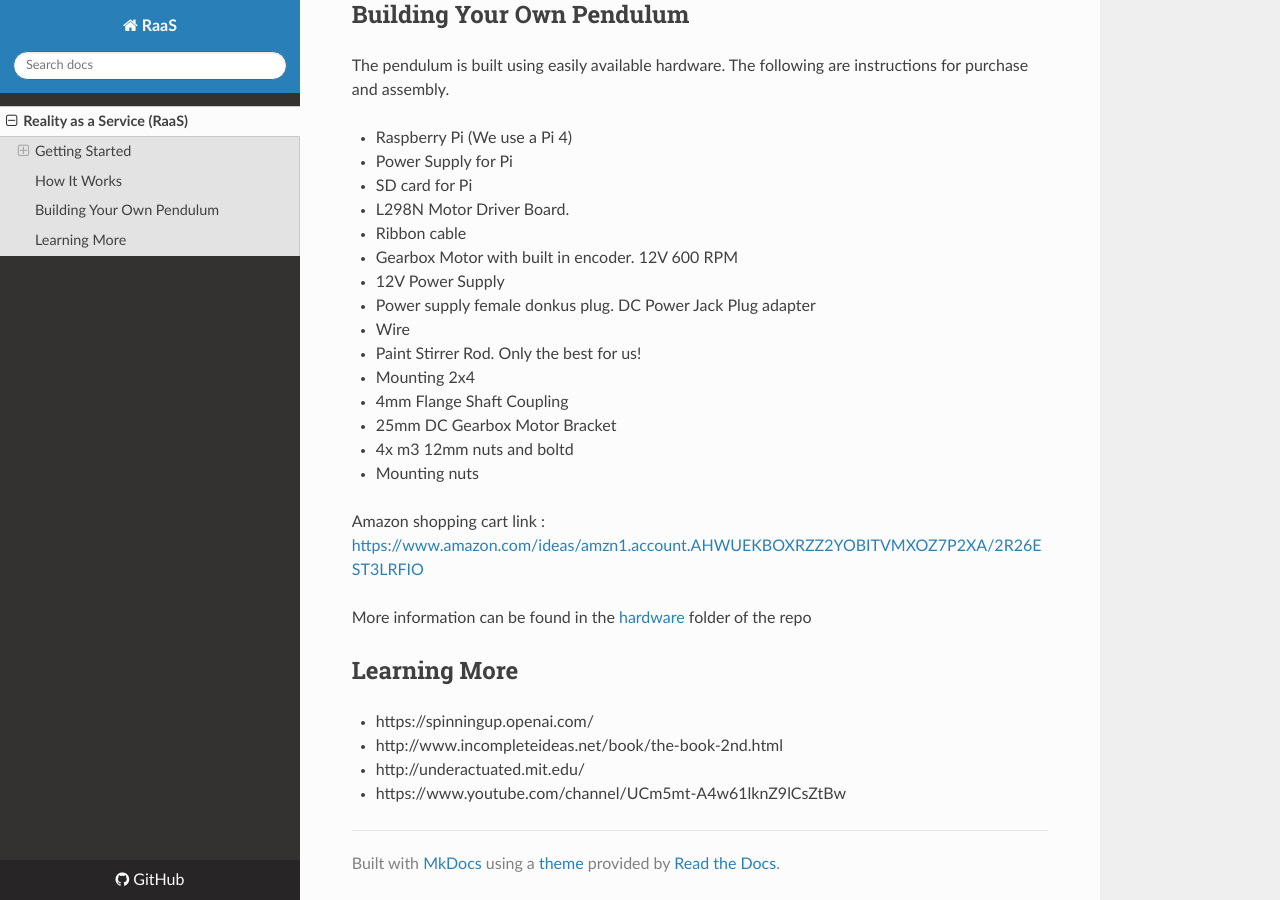
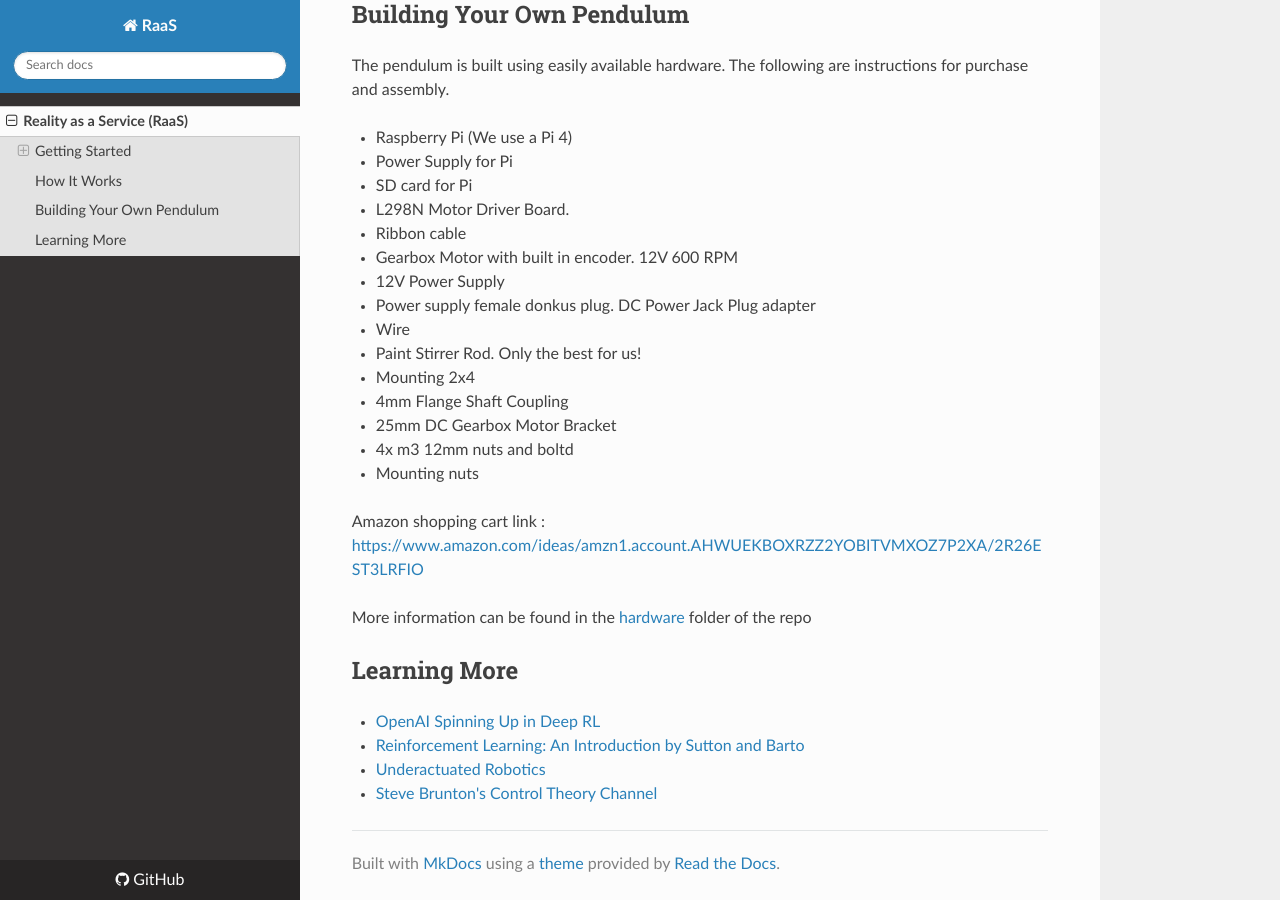
Before and after one commit to perciplex/raas, an MkDocs documentation site: the page built from docs/index.md, in a window 1280 px wide and 900 px high, scrolled down 2759 px. Built offline with MkDocs 1.6.1, drawn with Linux system fonts in a browser that asks for light colours; nearby versions of some CDN libraries.

Commit message:
links for learnin

```diff
--- a/docs/index.md
+++ b/docs/index.md
@@ -98,7 +98,7 @@ More information can be found in the [hardware](https://github.com/perciplex/raa
 
 ## Learning More
 
-- https://spinningup.openai.com/
-- http://www.incompleteideas.net/book/the-book-2nd.html
-- http://underactuated.mit.edu/
-- https://www.youtube.com/channel/UCm5mt-A4w61lknZ9lCsZtBw
+- [OpenAI Spinning Up in Deep RL](https://spinningup.openai.com/)
+- [Reinforcement Learning: An Introduction by Sutton and Barto](http://www.incompleteideas.net/book/the-book-2nd.html)
+- [Underactuated Robotics](http://underactuated.mit.edu/)
+- [Steve Brunton's Control Theory Channel](https://www.youtube.com/channel/UCm5mt-A4w61lknZ9lCsZtBw)
```
